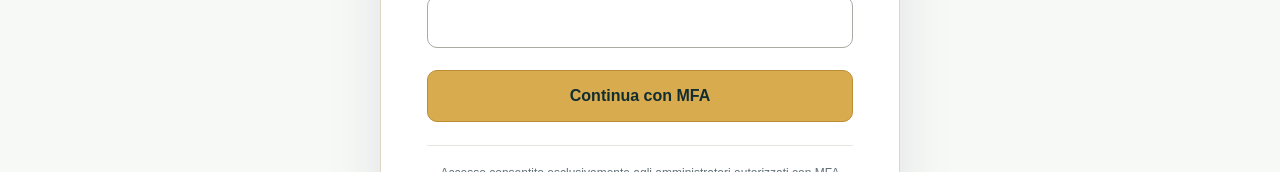
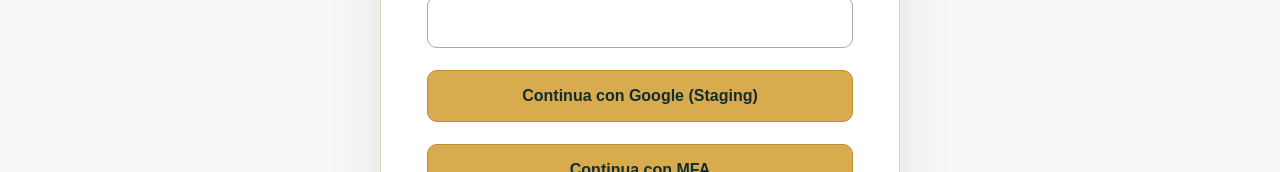
Before and after one commit to giovannibrunetto/bimaris-platform, a Next.js app in the folder apps/web/: page /admin/login in a window 1280 px wide. Shown: the part 433-605 px from the top of the page. Built offline with nearby package versions, Linux system fonts and the light colour scheme; no server answers.

Commit message:
DS-MFA-01: add Google first-factor login on Staging

```diff
--- a/apps/web/app/admin/login/AdminIndividualLogin.tsx
+++ b/apps/web/app/admin/login/AdminIndividualLogin.tsx
@@ -33,11 +33,23 @@ export default function AdminIndividualLogin() {
       setBusy(false);
     }
   }
+  async function googleLogin() {
+    if (busy) return;
+    setBusy(true); setError("");
+    const supabase = client();
+    if (!supabase) { setError("Ambiente Staging non configurato."); setBusy(false); return; }
+    const { error: oauthError } = await supabase.auth.signInWithOAuth({
+      provider: "google",
+      options: { redirectTo: window.location.origin + "/admin/login/oauth-callback" },
+    });
+    if (oauthError) { setError("Accesso Google non disponibile."); setBusy(false); }
+  }
   return <form className="admin-login__form" onSubmit={login}>
     <label htmlFor="individual-email">Email individuale</label>
     <input id="individual-email" name="email" type="email" autoComplete="username" required />
     <label htmlFor="individual-password">Password individuale</label>
     <input id="individual-password" name="password" type="password" autoComplete="current-password" required />
+    <button type="button" disabled={busy} onClick={googleLogin}>Continua con Google (Staging)</button>
     {error && <p className="admin-login__error" role="alert">{error}</p>}
     <button type="submit" disabled={busy}>{busy ? "Verifica in corso…" : "Continua con MFA"}</button>
   </form>;
```
